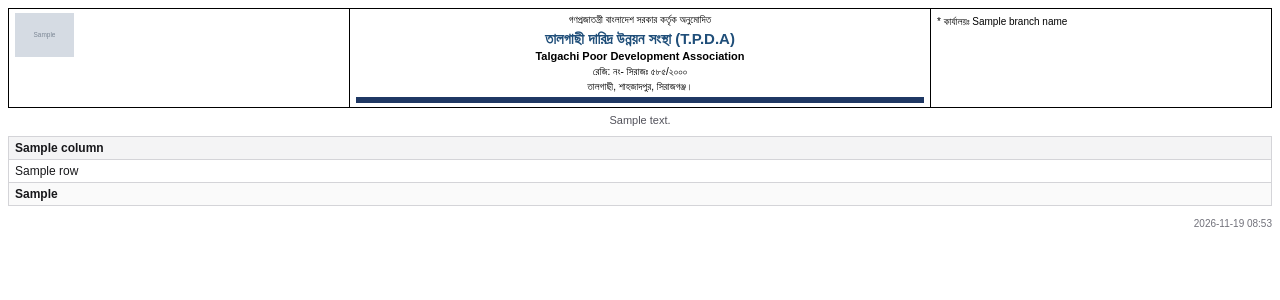
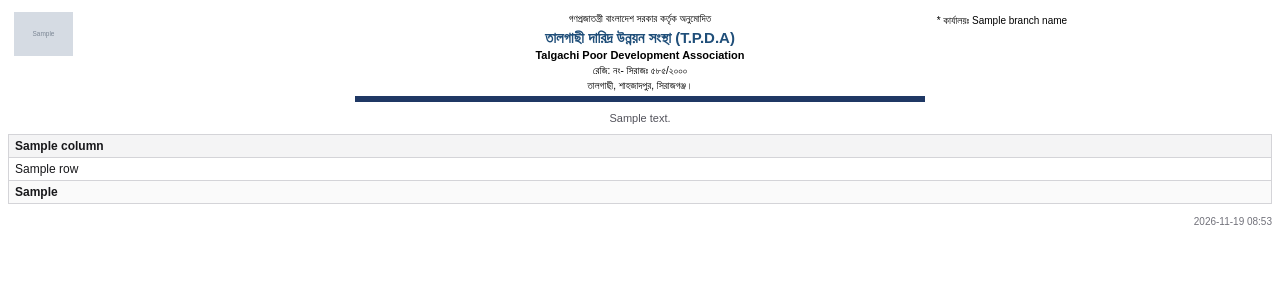
Before and after one commit to sufuan/erp-finance-ngo, a Laravel app: template resources/views/reports/generic.blade.php in a window 1280 px wide. Shown: the top 300 px of the page. Run offline with Laravel 12, Linux system fonts and the light colour scheme; the template is opened without the code that fills it: most values are stand-ins (such as "Sample title", 1, 10 or a date in 2020); grey boxes marked "Sample" are stand-in pictures.

Commit message:
pdf header: no borders, plain

```diff
--- a/resources/views/reports/manager-register.blade.php
+++ b/resources/views/reports/manager-register.blade.php
@@ -21,7 +21,7 @@
          সপ্তাহ নং. Reproduced from the client's sheet as-is (owner
          order 2026-11-19: exact replication, only data dynamic). --}}
     table.head { width: 100%; border-collapse: collapse; margin-bottom: 6px; }
-    table.head td { border: 1px solid #000; padding: 4px 6px; vertical-align: top; }
+    table.head td { border: none; padding: 4px 6px; vertical-align: top; }
     table.head td.left { width: 27%; font-size: 10px; line-height: 1.7; }
     table.head td.center { width: 46%; text-align: center; line-height: 1.45; }
     table.head td.right { width: 27%; font-size: 10px; line-height: 1.7; }
--- a/resources/views/reports/partials/header.blade.php
+++ b/resources/views/reports/partials/header.blade.php
@@ -24,7 +24,7 @@
 @php($pdfHeadRight = $rightLines ?? [])
 <style>
     table.pdf-head { width: 100%; border-collapse: collapse; margin-bottom: 6px; font-family: 'Hind Siliguri', sans-serif; color: #000; }
-    table.pdf-head td { border: 1px solid #000; padding: 4px 6px; vertical-align: top; }
+    table.pdf-head td { border: none; padding: 4px 6px; vertical-align: top; }
     table.pdf-head td.pdf-head-left { width: 27%; font-size: 10px; line-height: 1.7; }
     table.pdf-head td.pdf-head-center { width: 46%; text-align: center; line-height: 1.45; }
     table.pdf-head td.pdf-head-right { width: 27%; font-size: 10px; line-height: 1.7; }
```
